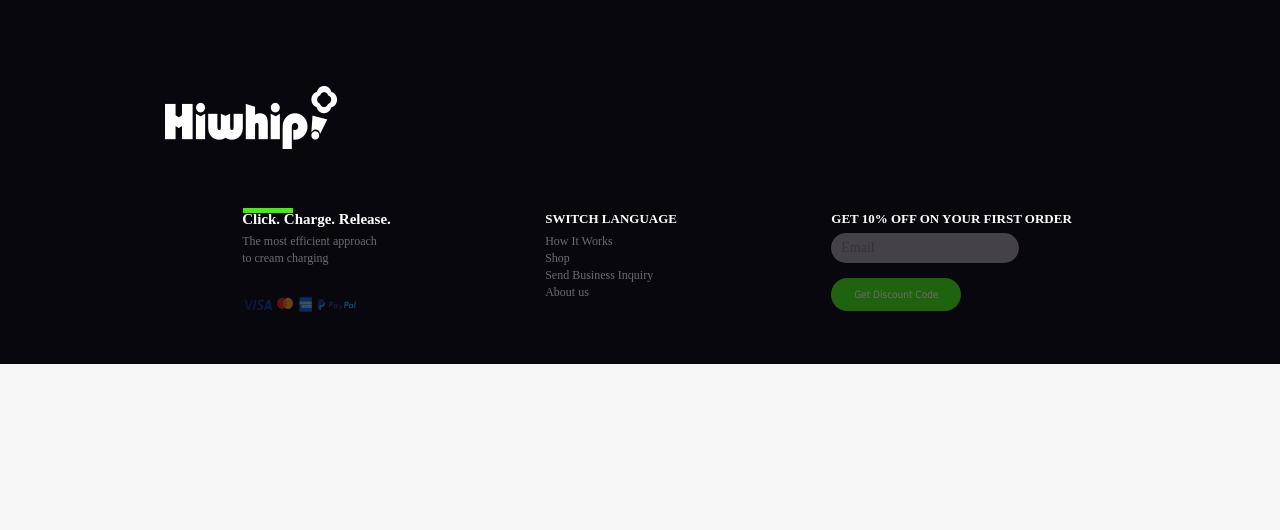
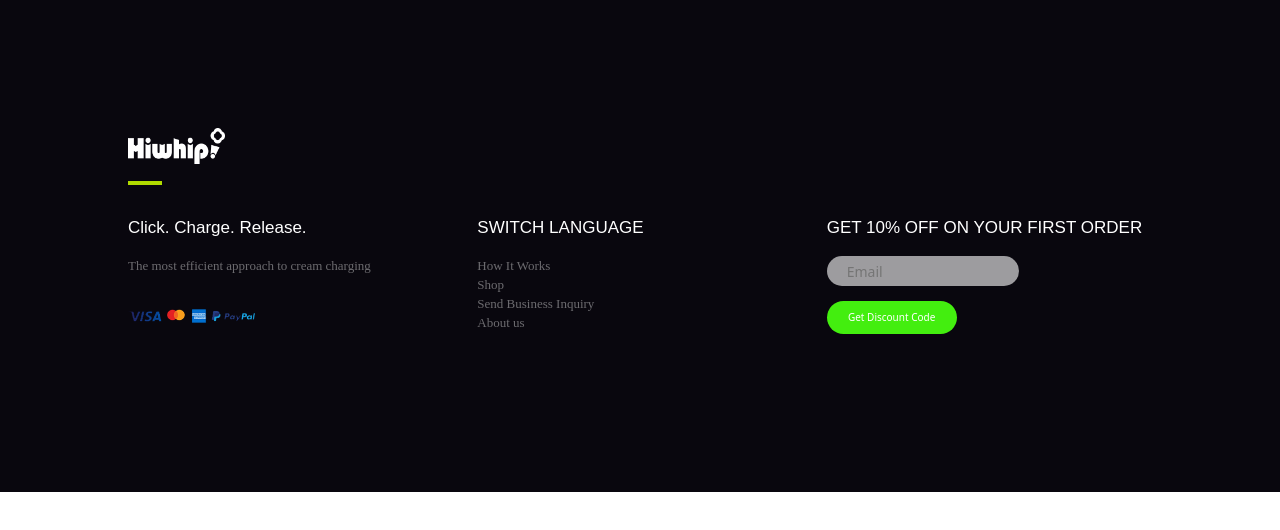
Before and after one commit to xunnasu/hiwhip, a plain HTML site: page src/Footer/index.html in a window 1280 px wide. Drawn offline with Linux system fonts and the light colour scheme.

Commit message:
footer 修改

```diff
--- a/src/Footer/index.html
+++ b/src/Footer/index.html
@@ -1,52 +1,42 @@
 <!DOCTYPE html>
 <html lang="en">
   <head>
-    <meta charset="UTF-8">
-    <meta http-equiv="X-UA-Compatible" content="IE=edge">
-    <meta name="viewport" content="width=device-width, initial-scale=1.0">
-    <link rel="stylesheet" href="../style/style.css">
-    <link rel="stylesheet" href="./pc.css">
+    <meta charset="UTF-8" />
+    <meta http-equiv="X-UA-Compatible" content="IE=edge" />
+    <meta name="viewport" content="width=device-width, initial-scale=1.0" />
+    <link rel="stylesheet" href="../style/style.css" />
+    <link rel="stylesheet" href="./pc.css" />
+    <link rel="stylesheet" type="text/css" href="/src/bootstrap/bootstrap.min.css"/>
     <title>底部</title>
   </head>
-<style>
-
-</style>
+  <style></style>
   <body>
-    <div class="footerBox">
-        <div class="footer">
-            <div class="imgBox">
-                <img class="img" src="../images/ht/hiwhipIco.png" alt="">
-            </div>
-            <div class="contentBox">
-                <div class="contentOne">
-                    <ul>
-                        <li>Click. Charge. Release.</li>
-                        <li>The most efficient approach <br/>
-                            to cream charging</li>
-                        <li class="visa">
-                            <img class="visaImg" src="../images/ht/footerImg.png" alt="">
-                        </li>
-                    </ul>
-                </div>
-                <div class="contentTwo">
-                    <ul>
-                        <li>SWITCH LANGUAGE</li>
-                        <li>How It Works <br/>Shop <br/> Send Business Inquiry<br/>About us</li>
-                    </ul>
-                </div>
-                <div class="contentThr">
-                    <ul>
-                        <li>GET 10% OFF ON YOUR  FIRST ORDER</li>
-                        <li class="contentThr_input">
-                            <input type="text" placeholder="Email">
-                        </li>
-                        <li class="contentThr_btn">
-                            <p>Get Discount Code</p>
-                        </li>
-                    </ul>
+    <footer class="footer">
+      <div class="row">
+        <div class="col-12">
+          <div class="footer-logo">
+            <img src="../images/ht/hiwhipIco.png" alt="">
+            <div class="footer-logo-line"></div>
           </div>
         </div>
+        <div class="col-12 col-sm-4 footer-item">
+          <p>Click. Charge. Release.</p>
+          <span>The most efficient approach to cream charging</span>
+          <img src="../images/ht/footerImg.png" alt="">
+        </div>
+        <div class="col-12 col-sm-4 footer-item">
+          <p>SWITCH LANGUAGE</p>
+          <span>How It Works</span>
+          <span>Shop</span>
+          <span>Send Business Inquiry</span>
+          <span>About us</span>
+        </div>
+        <div class="col-12 col-sm-4 footer-item">
+          <p>GET 10% OFF ON YOUR FIRST ORDER</p>
+          <input placeholder="Email" />
+          <button>Get Discount Code</button>
         </div>
       </div>
+    </footer>
   </body>
 </html>
--- a/src/Footer/pc.css
+++ b/src/Footer/pc.css
@@ -1,98 +1,42 @@
-.footerBox{
+.footer {
     width:100%;
-    height: 364px;
     background: #09070E;
+    padding: 10%;
+    margin:0;
 }
-.footer{
-    padding:86px 131px 118px 165px;
+.footer .footer-item {
+    margin-bottom: 30px;
+    display: flex;
+    flex-direction: column;
 }
-.imgBox{
-    width:100%
+.footer .footer-item p {
+    font-size: 17px;
+    font-family: Arial;
+    font-weight: 400;
+    color: #FFFFFF;
+    margin-bottom: 16px;
 }
-.imgBox::after{
-    content: '';
-    position: absolute;
-    top: 26%;
-    left:19%;
-    background: #43ee0f;
-    width: 50px;
-    height: 5px;
-}
-.img{
-    width:172px;
-    height: 63px;
-}
-.contentBox{
-    display: flex;
-    justify-content: space-around;
-    margin-top:50px;
-}
-.contentOne{
-    /* margin-right:80px; */
-}
-.contentOne ul > li:first-child{
-    font-size: 15px;
-    font-family: PingFang SC;
-    font-weight: 600;
-    color: #FFFFFF;
-    line-height: 28px;
-}
-.contentOne ul > li:not(:first-child){
-    font-size: 12px;
+.footer .footer-item span {
+    font-size: 13px;
     font-family: PingFang SC;
     font-weight: 100;
     color: #FFFFFF;
-    line-height: 17px;
+    line-height: 19px;
     opacity: 0.4;
 }
-
-.contentTwo{
-    /* margin-right:60px; */
-}
-.contentTwo ul > li:first-child{
-    font-size: 13px;
-    font-family: PingFang SC;
-    font-weight: 600;
-    color: #FFFFFF;
-    line-height: 28px;
-}
-.contentTwo ul > li:not(:first-child){
-    font-size: 12px;
-    font-family: PingFang SC;
-    font-weight: 100;
-    color: #FFFFFF;
-    line-height: 17px;
-    opacity: 0.4;
-}
-.contentThr{
-    /* margin-right:60px; */
-}
-.contentThr ul > li:first-child{
-    font-size: 13px;
-    font-family: PingFang SC;
-    font-weight: 600;
-    color: #FFFFFF;
-    line-height: 28px;
-}
-.contentThr ul > li:not(:first-child){
-    font-size: 12px;
-    font-weight: 100;
-    color: #FFFFFF;
-    line-height: 17px;
-    opacity: 0.4;
-}
-.contentThr .contentThr_input input{
+.footer .footer-item input {
+    width: 192px;
     height: 30px;
     background: rgba(256,256,256,0.6);
     border-radius: 50px;
     margin-bottom:15px;
     box-sizing:border-box;
     outline:none;
-    padding-left:10px;
+    padding-left:20px;
     border:none;
     color:#fff;
 }
-.contentThr .contentThr_btn p{
+.footer .footer-item button{
     width: 130px;
     line-height:33px;
     text-align: center;
@@ -101,12 +45,23 @@
     font-size: 10px;
     color: #fff;
     cursor: pointer;
+    outline: none;
+    border: none;
 }
-.visa{
-
+.footer .footer-item img {
+    margin-top: 34px;
+    width: 127px;
 }
-.visaImg{
-    height: 15px;
-    width:114px;
-    margin-top:30px;
+.footer-logo {
+    width: 97px;
+    margin-bottom: 30px;
 }
+.footer-logo img {
+    width: 100%;
+}
+.footer-logo .footer-logo-line {
+    margin-top: 17px;
+    width: 34px;
+    height: 4px;
+    background: #B0DB00;
+}
--- a/src/Home/index.css
+++ b/src/Home/index.css
@@ -135,7 +135,7 @@
   flex-direction: column;
   align-items: center;
   text-align: center;
-  margin-bottom: 10px;
+  margin-bottom: 20px;
 
 }
 .home-rect-item img {
```
Also changed, not shown: src/Footer/mobile.css (deleted). Lines whose indentation alone changed are shown as unchanged.
